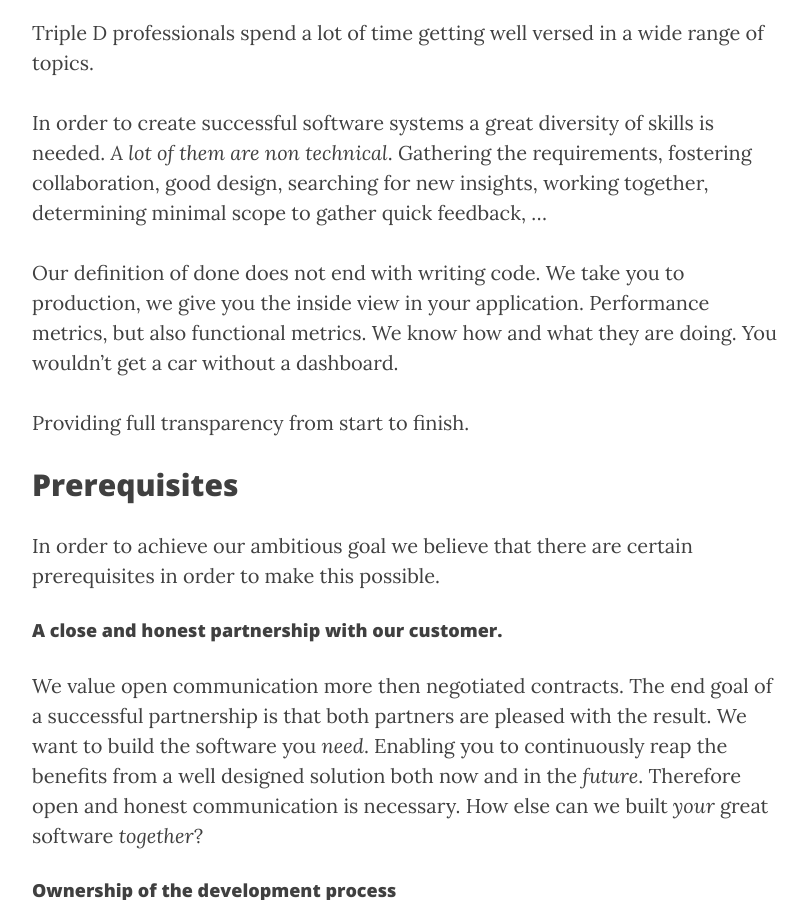
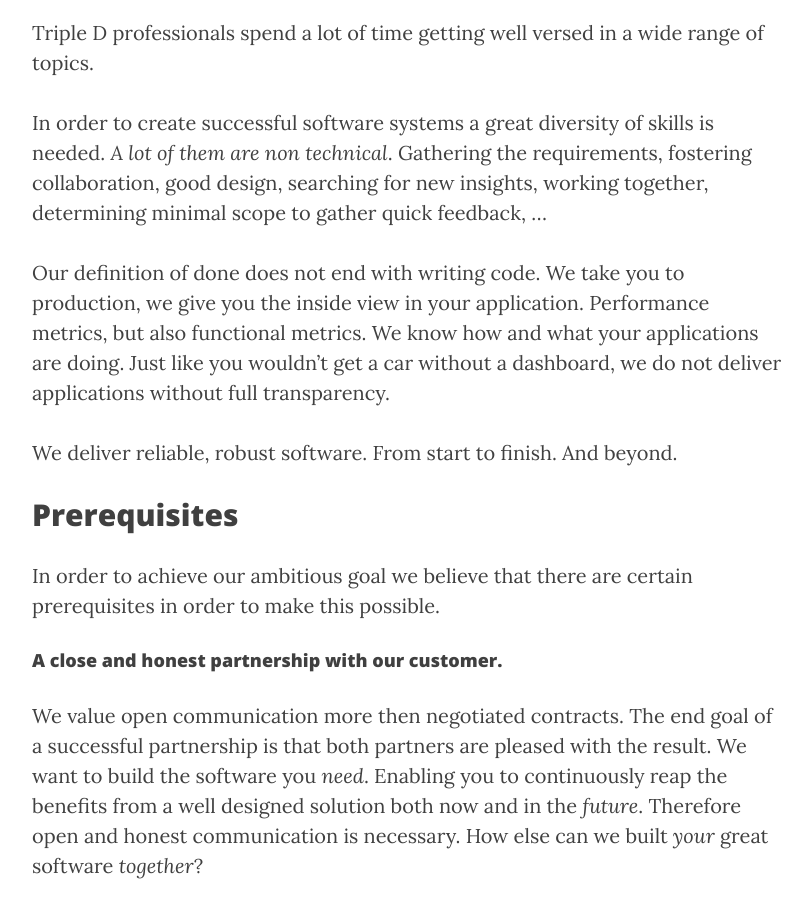
Before and after one commit to tripledio/tripledio.github.io, a Jekyll site: the page built from about.md, in a window 1280 px wide and 900 px high, scrolled down 1857 px. Shown: the whole window, without its empty margins (233-1045 px from the left). Built offline with Jekyll 4.4.1, drawn with Linux system fonts in a browser that asks for light colours; nearby versions of some CDN libraries.

Commit message:
rewrote monitoring line

```diff
--- a/about.md
+++ b/about.md
@@ -40,9 +40,9 @@ Triple D professionals spend a lot of time getting well versed in a wide range o
 
 In order to create successful software systems a great diversity of skills is needed. *A lot of them are non technical*. Gathering the requirements, fostering collaboration, good design, searching for new insights, working together, determining minimal scope to gather quick feedback, ...
 
-Our definition of done does not end with writing code. We take you to production, we give you the inside view in your application. Performance metrics, but also functional metrics. We know how and what they are doing. You wouldn't get a car without a dashboard.
+Our definition of done does not end with writing code. We take you to production, we give you the inside view in your application. Performance metrics, but also functional metrics. We know how and what your applications are doing. Just like you wouldn't get a car without a dashboard, we do not deliver applications without full transparency.
 
-Providing full transparency from start to finish.
+We deliver reliable, robust software. From start to finish. And beyond.
 
 ## Prerequisites  <a name="4"/>
 
```
